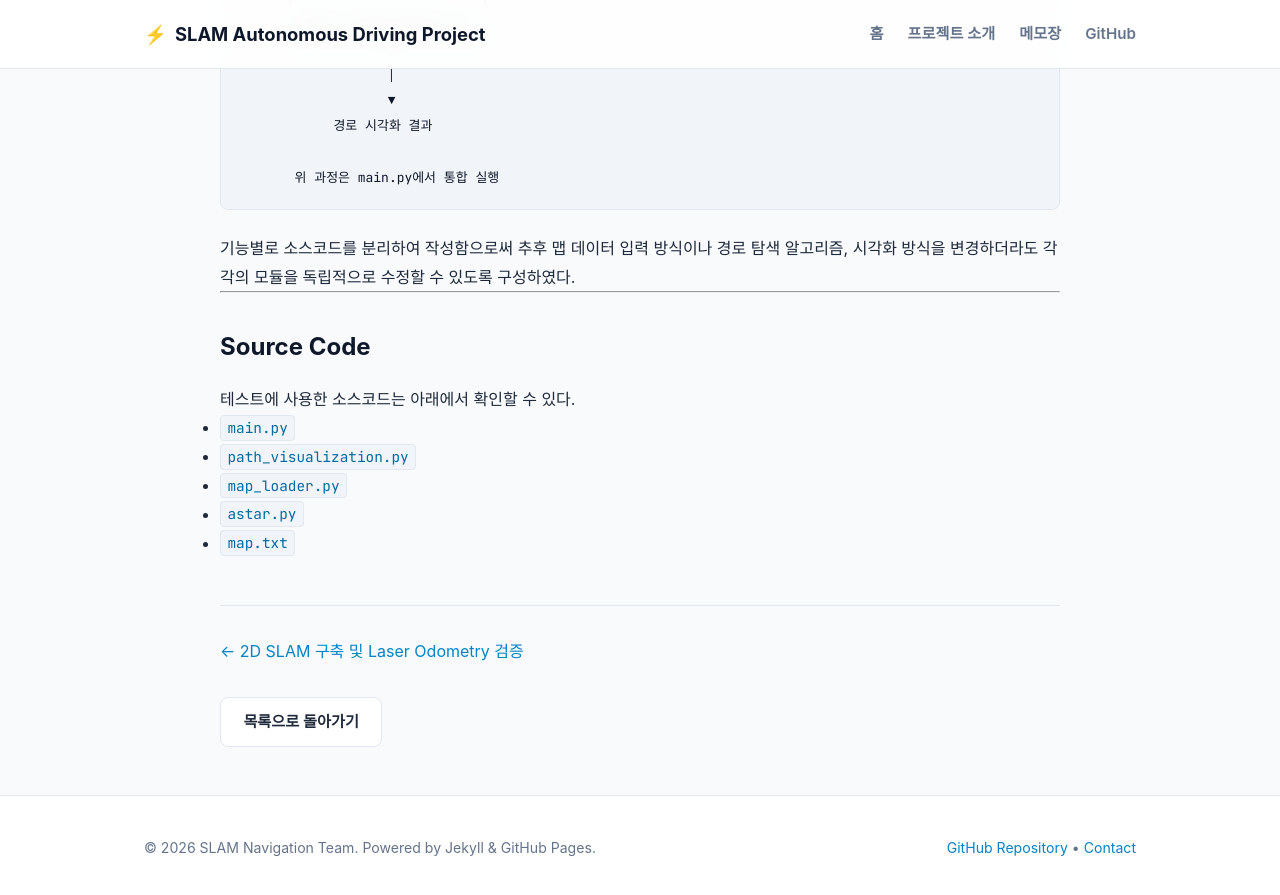
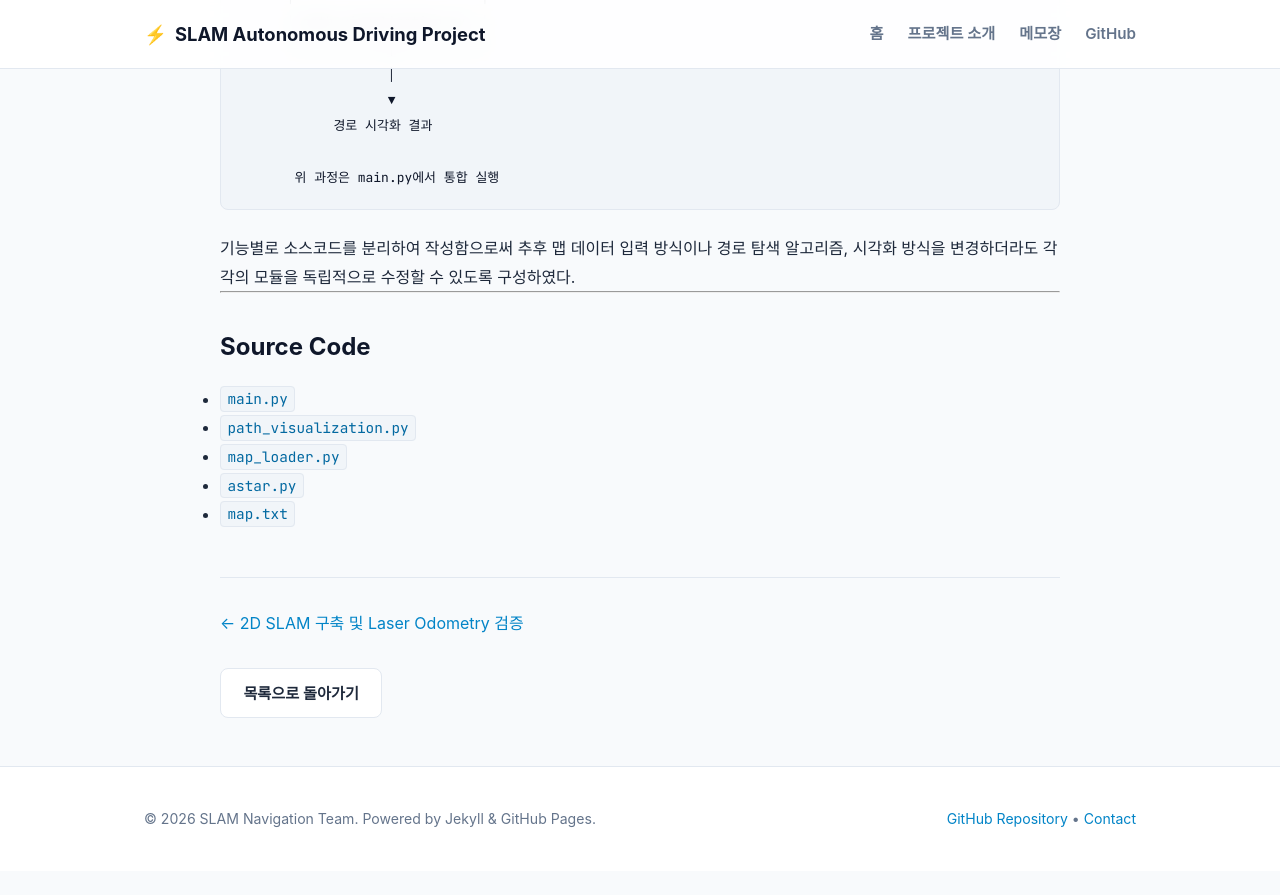
Before and after one commit to slam-navigation-project/slam-navigation-site, a Jekyll site: the page built from _posts/2026-10-03-Algorithm-test.md, in a window 1280 px wide and 900 px high, scrolled down 5594 px. Shown: the top 895 px of the window. Built offline with Jekyll 4.4.1, drawn with Linux system fonts in a browser that asks for light colours; some web fonts are replaced; after the commit the page ends 6465 px from its top, so only the background shows below that.

Commit message:
Update 2026-10-03-Algorithm-test.md

```diff
--- a/_posts/2026-10-03-Algorithm-test.md
+++ b/_posts/2026-10-03-Algorithm-test.md
@@ -241,9 +241,7 @@
 
 ##  Source Code
 
-테스트에 사용한 소스코드는 아래에서 확인할 수 있다.
-
-- [`main.py`]({{ './code/main.py' | relative_url }})
+- [`main.py`](../assets/code/, main.py)
 - [`path_visualization.py`]({{ './code/path_visualization.py' | relative_url }})
 - [`map_loader.py`]({{ './code/map_loader.py' | relative_url }})
 - [`astar.py`]({{ './code/astar.py' | relative_url }})
```
